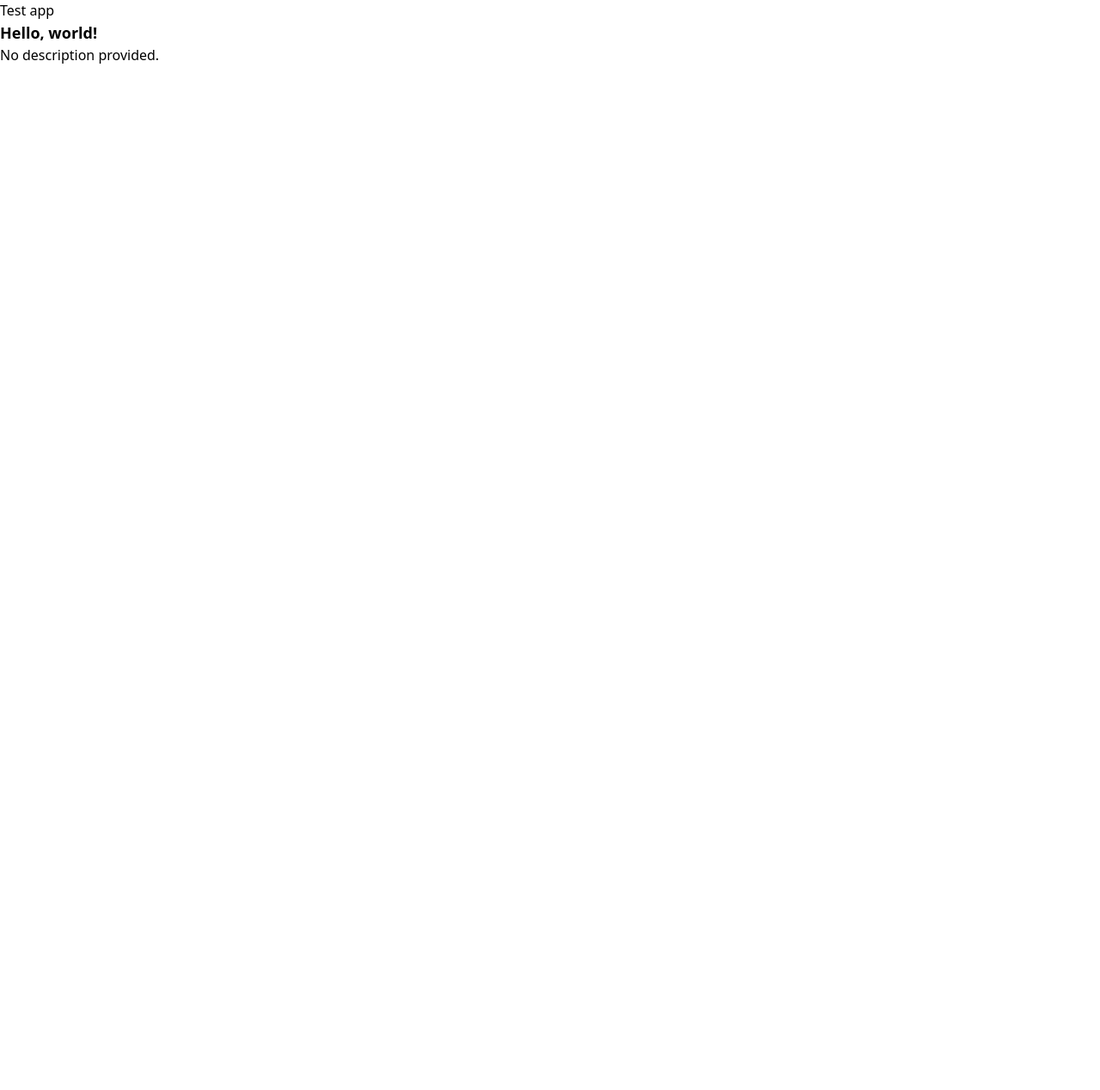
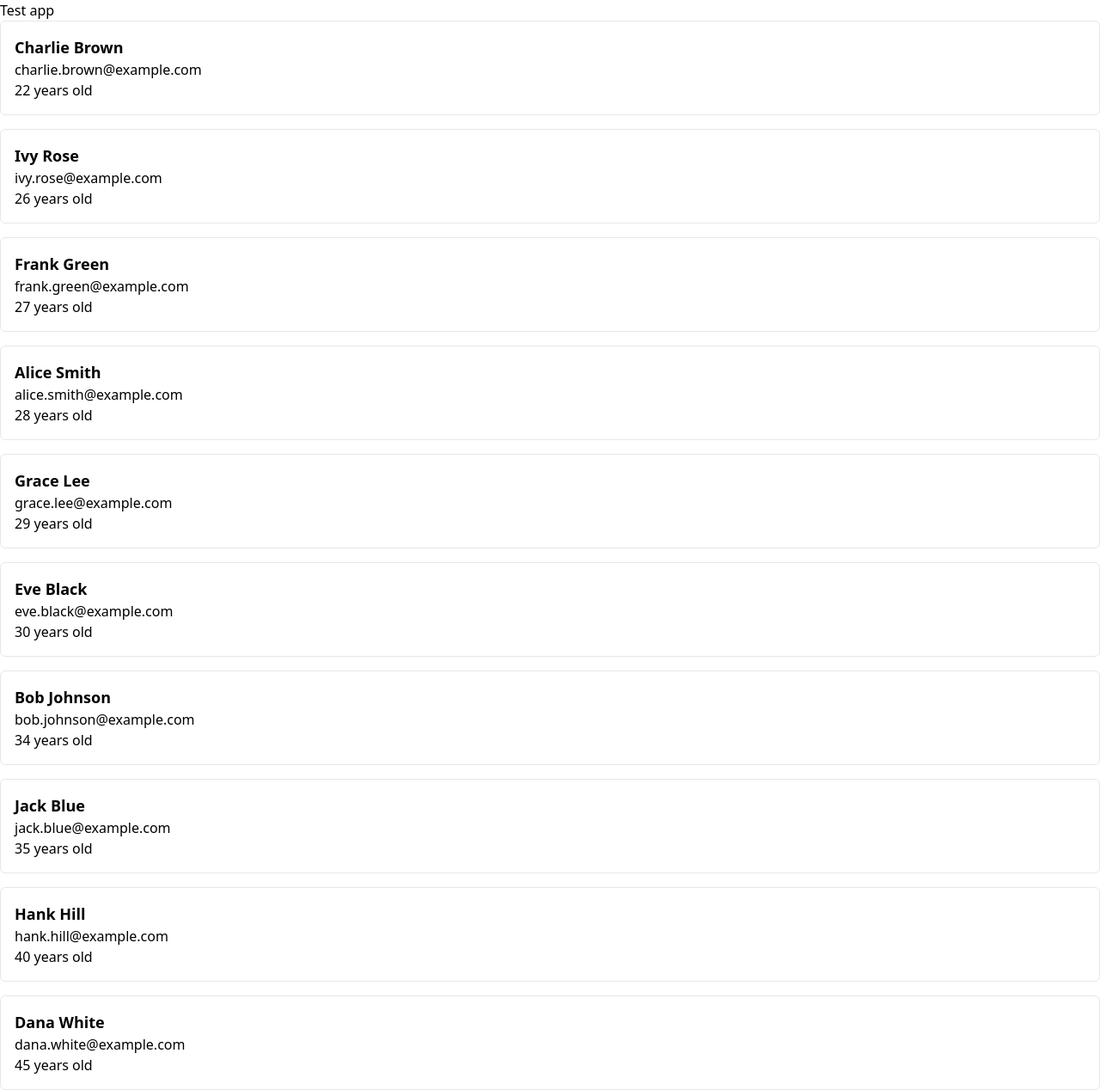
Before and after one commit to pravunathCBD/react-learning, a React (Vite) app: page / in a window 1280 px wide. Shown: the whole page at 86% size. Before the commit the page ends 800 px from the top, so only its background shows below. Built offline with nearby package versions, Linux system fonts and the light colour scheme.

Commit message:
rendering lists

```diff
--- a/src/App.tsx
+++ b/src/App.tsx
@@ -1,13 +1,17 @@
-import PropComponent from './components/PropComponent';
+import ListUsers from './components/ListUsers';
+// import PropComponent from './components/PropComponent';
+import { users } from './utils/mock';
 
 const App = () => {
   return (
     <div>
       <p className='font-medium'>Test app</p>
-      <PropComponent
+      {/* <PropComponent
         title='Hello, world!'
         // description='This is a test description.'
-      />
+      /> */}
+
+      <ListUsers users={users} />
     </div>
   );
 };
--- /dev/null
+++ b/src/components/ListUsers.tsx
@@ -0,0 +1,24 @@
+import React from 'react';
+import { users as dummyUsers } from '../utils/mock';
+
+export interface ListUsersProps {
+  users?: typeof dummyUsers;
+}
+
+const ListUsers: React.FC<ListUsersProps> = ({ users }) => {
+  const sortedUsers = users?.sort((a, b) => a.age - b.age);
+
+  return (
+    <div className='space-y-4'>
+      {sortedUsers?.map((user) => (
+        <div key={user?.id} className='p-4 border border-gray-200 rounded-md'>
+          <p className='text-lg font-semibold'>{user?.name}</p>
+          <p>{user?.email}</p>
+          <p>{user?.age} years old</p>
+        </div>
+      ))}
+    </div>
+  );
+};
+
+export default ListUsers;
--- /dev/null
+++ b/src/utils/mock.ts
@@ -0,0 +1,62 @@
+export const users = [
+  {
+    id: 1,
+    name: 'Alice Smith',
+    age: 28,
+    email: 'alice.smith@example.com',
+  },
+  {
+    id: 2,
+    name: 'Bob Johnson',
+    age: 34,
+    email: 'bob.johnson@example.com',
+  },
+  {
+    id: 3,
+    name: 'Charlie Brown',
+    age: 22,
+    email: 'charlie.brown@example.com',
+  },
+  {
+    id: 4,
+    name: 'Dana White',
+    age: 45,
+    email: 'dana.white@example.com',
+  },
+  {
+    id: 5,
+    name: 'Eve Black',
+    age: 30,
+    email: 'eve.black@example.com',
+  },
+  {
+    id: 6,
+    name: 'Frank Green',
+    age: 27,
+    email: 'frank.green@example.com',
+  },
+  {
+    id: 7,
+    name: 'Grace Lee',
+    age: 29,
+    email: 'grace.lee@example.com',
+  },
+  {
+    id: 8,
+    name: 'Hank Hill',
+    age: 40,
+    email: 'hank.hill@example.com',
+  },
+  {
+    id: 9,
+    name: 'Ivy Rose',
+    age: 26,
+    email: 'ivy.rose@example.com',
+  },
+  {
+    id: 10,
+    name: 'Jack Blue',
+    age: 35,
+    email: 'jack.blue@example.com',
+  },
+];
```
Also changed, not shown: 1 other file (tests, documents, lock files or other folders).
